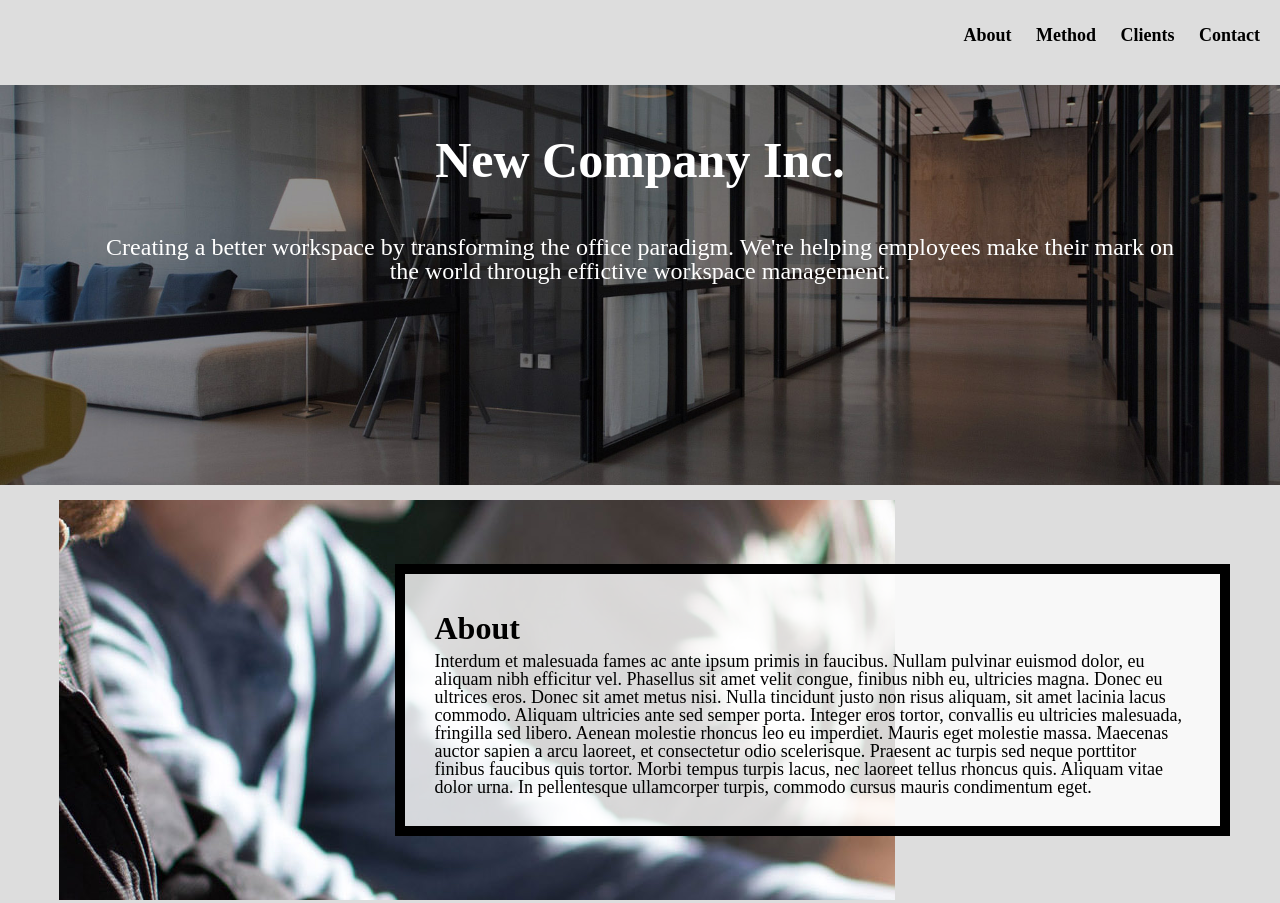
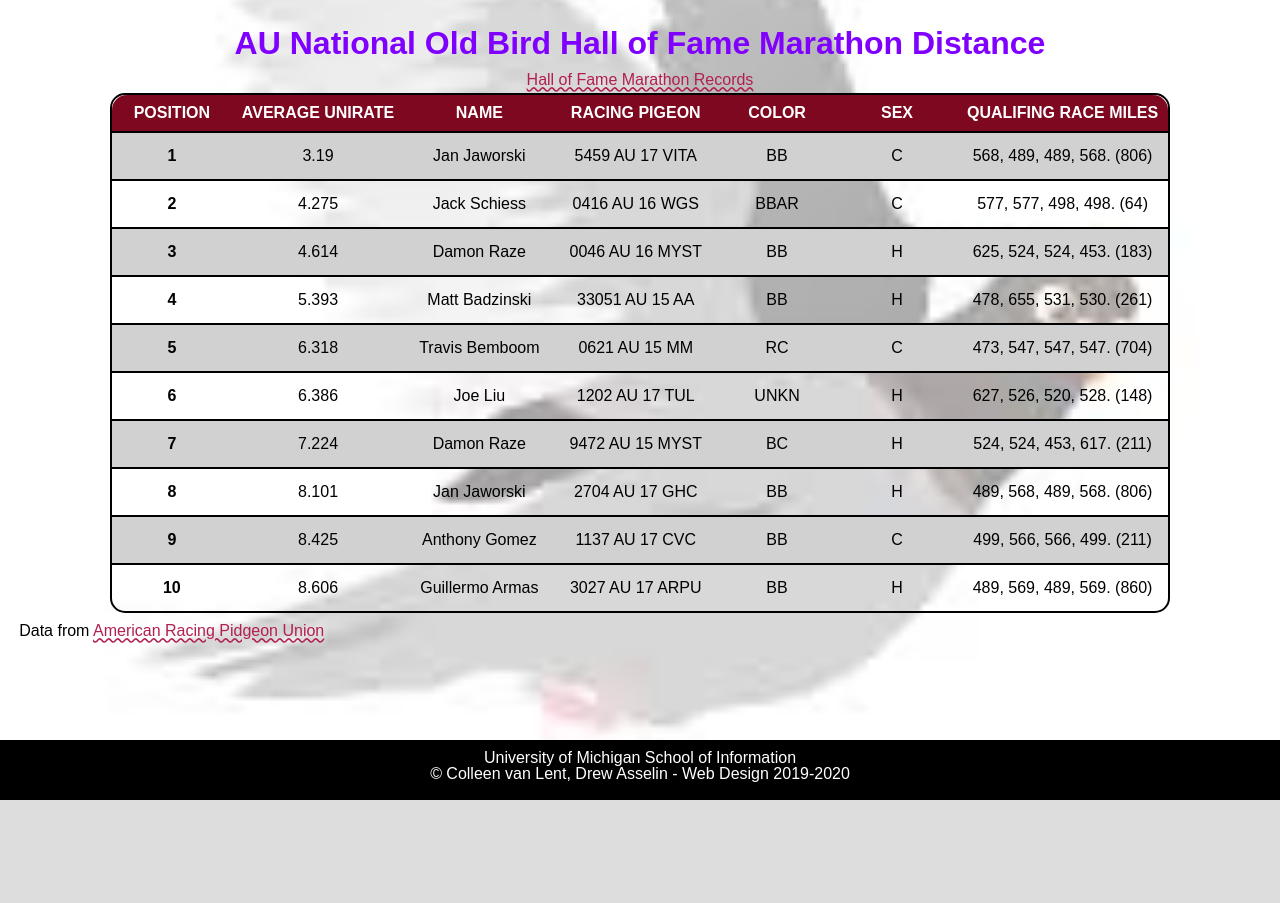
Before and after one commit to kaavyasamu/homework4, a plain HTML site: page index.html in a window 1280 px wide. Shown: the top 903 px of the page. After the commit the page ends 800 px from the top, so only its background shows below. Drawn offline with Linux system fonts and the light colour scheme; a web font is replaced by a local one.

Commit message:
Add files via upload

```diff
--- a/css/style.css
+++ b/css/style.css
@@ -1,178 +1,125 @@
-html{
-    scroll-behavior: smooth;
+/*STARTER CODE*/
+
+/*
+We have started some of the selectors for you.
+For others we have provided hints on what the selectors should be.
+There are some missing selectors.
+
+Make sure to learn what the starter code does!!
+*/
+
+body{
+  color: solid #000000;
+  font-family:'Andika', sans-serif;
+  font-size: 16px;
+  margin: 1.2em;
+  background-size: cover ;
+  background-position: center;
+  background-image: url("../images/pigeon-background.JPEG");
+  background-repeat: no-repeat;
+  background-color: #DDDDDD;
 }
 
-body{
-  background-color: #ddd;
-  font-size: 18px;
-  margin: 0;
-  padding: 0;
+main{
+  margin-bottom: 100px;
 }
 
 h1{
-  font-size: 50px;
-  line-height: 1;
-  padding: 50px 0;
+  color: #8000FF;
+  font-size: 2em;
+  line-height: 1.5;
   text-align: center;
 }
 
-h2{
-  font-size: 32px;
-  line-height: 1.5;
+caption{
+  margin:5px 0px;
 }
 
-nav li{
-  display:inline;
-  padding-right:20px;
+p{
+  font-size: 16px;
+  color:solid #000000;
+  padding-top: 10px;
 }
 
-nav a{
-  color: #000000;
-  font-weight: bold;
-  text-decoration: none;
+a:link{
+  font-size: 16px;
+  color: #B21F50;
+  text-decoration-style: wavy;
 }
 
-nav a:hover{
-  text-decoration: underline;
+table{
+    border: 2px solid #000000;
+    margin: 0 auto;
+    border-radius: 15px;
+    border-collapse: separate;
 }
 
-.skip a{
-  background: #FFFFFF;
-  left: 0;
-  padding: 6px;
-  -webkit-transition: top 1s ease-out;
-  transition: top 1s ease-out;
-  z-index: 1;
-  position: absolute;
-  top: -40px;
-  overflow: hidden;
+thead th:first-child{
+  border-radius:15px 0 0 0;
 }
 
-/* https://accessibility.psu.edu/skipnav/skiplinks/ */
+thead th:last-child{
+  border-radius: 0 15px 0 0;
+}
 
-.skip a:focus, .skip a:active{
-  position: relative;
-  overflow: visible;
-  top:0;
-  left:0;
+tbody tr:last-child th:first-child{
+  border-bottom-left-radius: 15px;
+
+}
+
+tbody tr:last-child td:last-child{
+  border-bottom-right-radius: 15px;
+}
+
+.colhead{
+  background-color: #7e0820;
+  color:  #FFFFFF;
+  min-width: 100px;
+  padding: 10px;
+  text-align: center;
+  text-transform: uppercase;
+}
+.rowhead{
+  border-top: 2px solid #000000;
+}
+
+/* tr{
+} */
+
+td{
+  padding: 15px;
+  text-align: center;
+  border-top: 2px solid #000000;
+
+}
+/*
+tr{
+  border: 2px solid black;
+} */
+
+tr:nth-child(odd){
+  background-color: #D1D1D1;
+}
+
+tr:nth-child(even){
+  background-color: transparent;
+}
+
+tr:hover{
+  background-color: rgba(126, 8, 32, .5);;
+}
+
+*:focus{
   border: 2px solid #000000;
 }
 
 footer{
-  background-color: #000000;
+  position:fixed;
+  left:0px;
+  bottom:0px;
+  width:100%;
+  background:#000000;
+  text-align:center;
   color: #FFFFFF;
-  grid-column: 1 / -1;  /*Can you explain what this does?*/
-  grid-row: 7 / auto;   /*Can you rewrite it?*/
-  padding-top: 30px;
-  text-align: center;
+  min-height: 60px;
 }
-
-nav{
-  background-color: #ddd;
-  padding: 20px 0;
-  text-align: left;
-  grid-row: 1/-1;
-
-
-}
-
-header{
-  background-attachment: fixed; /* Parallax effect */
-  background-position: center;  /* Parallax effect */
-  background-repeat: no-repeat; /* Parallax effect */
-  background-size: cover;       /* Parallax effect */
-  color: #FFFFFF;
-  height: 400px;                /* Parallax effect */
-  background-image: url("../images/header.jpg");
-  grid-column: 1/-1;
-  grid-row: 2;
-}
-
-header p{
-  color: #FFFFFF;
-  font-size: 24px;
-  padding: 0 100px;
-  text-align: center;
-}
-
-.container{
-  display: grid;
-  grid-template-columns: 100px 400px 100px;
-  grid-template-rows: 30px 5 auto 100px;
-  grid-row-gap: 15px;
-}
-
-nav{
-  grid-row: 1/1;
-  grid-column: 1/-1;
-}
-
-.about, .method, .clients, .contact{
-  grid-column: 2/span 1;
-
-}
-
-.about-image, .method-image, .clients-image, .contact-image{
-  grid-column: 1/-1;
-  max-height: 700px;
-  overflow: hidden;
-}
-
-.about, .about-image{
-  grid-row: 3/span 1;
-}
-
-.method, .method-image{
-  grid-row: 4/span 1;
-}
-
-.clients, .clients-image{
-  grid-row: 5/span 1;
-}
-
-.contact, .contact-image{
-  grid-row: 6/span 1;
-}
-
-.text-block{
-  background-color: rgba(255, 255, 255, .8);
-  border: 10px solid #000000;
-  padding: 30px;
-  justify-self: center;
-  align-self: center;
-}
-
-@media all and (min-width: 800px){
-
-  .container{
-  grid-template-columns: 59px auto 500px auto 50px;
-  grid-template-rows: 70px 400px 400px 400px 400px 400px 100px;
-  }
-
-  nav{
-    background-color: #ddd;
-    text-align: right;
-    padding: 35px 0px;
-    align-self: center;
-  }
-
-  .about, .clients, .method-image, .contact-image{
-    grid-column: 3/span 2;
-  }
-
-  .about-image, .clients-image, .method, .contact{
-    grid-column: 2/span 2;
-    }
-
-}  /*End the media query*/
-
-@media screen and (prefers-reduced-motion: reduce){
-  html{
-      scroll-behavior: auto; /* Removes scroll animation */
-  }
-
-  .skip a{
-    -webkit-transition: none;
-    transition: none;
-  }
-}
--- a/index.html
+++ b/index.html
@@ -1,65 +1,151 @@
 <!DOCTYPE html>
 <html lang="en">
   <head>
-    <meta charset="utf-8">
-    <meta name="viewport" content="width=device-width, initial-scale=1.0">
+    <meta charset="UTF-8">
     <link rel="stylesheet" type="text/css" href="css/html5reset.css">
     <link rel="stylesheet" type="text/css" href="css/style.css">
-    <title>New Company Inc.</title>
+    <link href="https://fonts.googleapis.com/css?family=Andika&display=swap" rel="stylesheet">
+    <link rel="shortcut icon" type="image/png" href="images/pigeon-icon.png"/>
+
+
+    <!-- Image by <a href="https://pixabay.com/users/chiplanay-1971251/?utm_source=link-attribution&amp;utm_medium=referral&amp;utm_campaign=image&amp;utm_content=3303111">chiplanay</a> from <a href="https://pixabay.com/?utm_source=link-attribution&amp;utm_medium=referral&amp;utm_campaign=image&amp;utm_content=3303111">Pixabay</a> -->
+    <title>AU National Old Bird Hall of Fame Marathon Distance</title>
   </head>
+  <!-- ***************************************
+  * Tips!
+  *
+  * Remember there are two parts of a table - thead and tbody!
+  *        This will be helpful to remember when making rounded corners.
+  *
+  * Classes that are in-line are helpful for formatting the parts you want.
+  *        But what if you want to format something programmatically? Remember Psuedoclasses!
+  *
+  * Setting background images in CSS can be alittle tricky. Double-check the formatting!
+  *        It works a litle differently than adding images in HTML
+  *
+  * Remember you want the footer to always be at the very bottom of the page.
+  *        Remember the different kinds of positining. You also might want to look at the margins for the main section!
+  *
+  * Using web fonts requires two parts - one goes in the HTML and one goes in the CSS
+  *
+  * You can do it! (*•̀ᴗ•́*)و
+  ******************************************** -->
   <body>
+    <header>
+      <h1>AU National Old Bird Hall of Fame Marathon Distance</h1>
+    </header>
     <main>
-    <div class="skip"><a href="#main">Skip to Main Content</a></div>
-    <div class="container">
-      <nav>
-        <ul>
-          <li><a href="#about">About</a></li>
-          <li><a href="#method">Method</a></li>
-          <li><a href="#clients">Clients</a></li>
-          <li><a href="#contact">Contact</a></li>
-        </ul>
-      </nav>
-      <header id="main">
-    <h1>New Company Inc.</h1>
-    <p>Creating a better workspace by transforming the office paradigm. We're helping employees make their mark on the world through effictive workspace management.</p>
-    </header>
-    <div class="about-image">
-      <img src="images/about.jpg" alt="Person with pen sitting next to other person."/>
-    </div>
-    <div class="about text-block">
-      <a id="about"></a>
-      <h2>About</h2>
-      <p>Interdum et malesuada fames ac ante ipsum primis in faucibus. Nullam pulvinar euismod dolor, eu aliquam nibh efficitur vel. Phasellus sit amet velit congue, finibus nibh eu, ultricies magna. Donec eu ultrices eros. Donec sit amet metus nisi. Nulla tincidunt justo non risus aliquam, sit amet lacinia lacus commodo. Aliquam ultricies ante sed semper porta. Integer eros tortor, convallis eu ultricies malesuada, fringilla sed libero. Aenean molestie rhoncus leo eu imperdiet. Mauris eget molestie massa. Maecenas auctor sapien a arcu laoreet, et consectetur odio scelerisque. Praesent ac turpis sed neque porttitor finibus faucibus quis tortor. Morbi tempus turpis lacus, nec laoreet tellus rhoncus quis. Aliquam vitae dolor urna. In pellentesque ullamcorper turpis, commodo cursus mauris condimentum eget.</p>
-    </div>
-    <div class="method-image">
-      <img src="images/method.jpg" alt="Notebooks and other materials on table with hand resting on notebook."/>
-    </div>
-    <div class="method text-block">
-      <a id="method"></a>
-      <h2>Method</h2>
-      <p>Praesent eu lorem sed eros pellentesque tincidunt. Duis nec dapibus dui. Curabitur cursus dapibus lectus, at molestie ipsum hendrerit eget. Aliquam magna ipsum, gravida et ligula id, tincidunt facilisis arcu. In blandit, magna a pretium mollis, mauris odio cursus eros, tempor rutrum diam est non enim. Nunc porttitor imperdiet placerat. Mauris aliquam, purus nec viverra placerat, ipsum est sollicitudin ipsum, vel lacinia justo justo rutrum libero.</p>
-    </div>
-    <div class="clients-image">
-      <img src="images/clients.jpg" alt="Man sitting at table with books."/>
-    </div>
-    <div class="clients text-block">
-      <a id="clients"></a>
-      <h2>Clients</h2>
-      <p>Nullam accumsan efficitur accumsan. Nunc arcu ante, iaculis nec leo vel, iaculis cursus odio. Vestibulum at elit eu nisi finibus placerat ac a lorem. Donec congue iaculis quam, non tempor ipsum accumsan et. Duis risus tellus, maximus sit amet varius pulvinar, faucibus in orci. Morbi ac placerat lectus. Sed leo augue, fringilla eu viverra auctor, dapibus vitae odio. Quisque non porttitor sem, vitae dictum tortor. Maecenas interdum sollicitudin mattis. Pellentesque accumsan elit eget placerat finibus. Phasellus eget elit quis est mattis porta non non metus. Pellentesque lacus dui, tempor ac elit at, convallis ultricies velit. Fusce viverra dui dui, vitae feugiat erat ornare sit amet. Maecenas diam ligula, venenatis id dignissim et, convallis non tellus. Aenean vehicula laoreet vehicula.</p>
-    </div>
-    <div class="contact-image">
-      <img src="images/contact.jpg" alt="Man speaking on the phone."/>
-    </div>
-    <div class="contact text-block">
-      <a id="contact"></a>
-      <h2>Contact</h2>
-      <p>Etiam dolor ex, vehicula nec augue in, lobortis volutpat turpis. Pellentesque vel vestibulum metus. Nam luctus porta sapien a malesuada. Nunc porttitor imperdiet placerat. Mauris aliquam, purus nec viverra placerat, ipsum est sollicitudin ipsum, vel lacinia justo justo rutrum libero.</p>
-    </div>
+      <table>
+        <caption><a href = "https://pigeon-ndb.com/results/">Hall of Fame Marathon Records</a></caption>
+      <thead>
+        <tr>
+          <th scope="col" class="colhead">Position</th>
+          <th scope="col" class="colhead">Average Unirate</th>
+          <th scope="col" class="colhead">Name</th>
+          <th scope="col" class="colhead">Racing Pigeon</th>
+          <th scope="col" class="colhead">Color</th>
+          <th scope="col" class="colhead">Sex</th>
+          <th scope="col" class="colhead">Qualifing Race Miles</th>
+        </tr>
+      </thead>
+      <tbody>
+       <tr>
+         <th scope="row" class="rowhead">1</th>
+         <td>3.19</td>
+         <td>Jan Jaworski</td>
+         <td>5459 AU 17 VITA</td>
+         <td>BB</td>
+         <td>C</td>
+         <td>568, 489, 489, 568. (806)</td>
+       </tr>
+       <tr>
+         <th scope="row" class="rowhead">2</th>
+         <td>4.275</td>
+         <td>Jack Schiess</td>
+         <td>0416 AU 16 WGS</td>
+         <td>BBAR</td>
+         <td>C</td>
+         <td>577, 577, 498, 498. (64)</td>
+       </tr>
+       <tr>
+         <th scope="row" class="rowhead">3</th>
+         <td>4.614</td>
+         <td>Damon Raze</td>
+         <td>0046 AU 16 MYST</td>
+         <td>BB</td>
+         <td>H</td>
+         <td>625, 524, 524, 453. (183)</td>
+       </tr>
+       <tr>
+         <th scope="row" class="rowhead">4</th>
+         <td>5.393</td>
+         <td>Matt Badzinski</td>
+         <td>33051 AU 15 AA</td>
+         <td>BB</td>
+         <td>H</td>
+         <td>478, 655, 531, 530. (261)</td>
+       </tr>
+       <tr>
+         <th scope="row" class="rowhead">5</th>
+         <td>6.318</td>
+         <td>Travis Bemboom</td>
+         <td>0621 AU 15 MM</td>
+         <td>RC</td>
+         <td>C</td>
+         <td>473, 547, 547, 547. (704)</td>
+       </tr>
+       <tr>
+         <th scope="row" class="rowhead">6</th>
+         <td>6.386</td>
+         <td>Joe Liu</td>
+         <td>1202 AU 17 TUL</td>
+         <td>UNKN</td>
+         <td>H</td>
+         <td>627, 526, 520, 528. (148)</td>
+       </tr>
+       <tr>
+         <th scope="row" class="rowhead">7</th>
+         <td>7.224</td>
+         <td>Damon Raze</td>
+         <td>9472 AU 15 MYST</td>
+         <td>BC</td>
+         <td>H</td>
+         <td>524, 524, 453, 617. (211)</td>
+       </tr>
+       <tr>
+         <th scope="row" class="rowhead">8</th>
+         <td>8.101</td>
+         <td>Jan Jaworski</td>
+         <td>2704 AU 17 GHC</td>
+         <td>BB</td>
+         <td>H</td>
+         <td>489, 568, 489, 568. (806)</td>
+       </tr>
+       <tr>
+         <th scope="row" class="rowhead">9</th>
+         <td>8.425</td>
+         <td>Anthony Gomez</td>
+         <td>1137 AU 17 CVC</td>
+         <td>BB</td>
+         <td>C</td>
+         <td>499, 566, 566, 499. (211)</td>
+       </tr>
+       <tr>
+         <th scope="row" class="rowhead">10</th>
+         <td>8.606</td>
+         <td>Guillermo Armas</td>
+         <td>3027 AU 17 ARPU</td>
+         <td>BB</td>
+         <td>H</td>
+         <td>489, 569, 489, 569. (860)</td>
+       </tr>
+      </tbody>
+    </table>
+    <p class="datacite">Data from <a href="https://pigeon-ndb.com/results/hof">American Racing Pidgeon Union</a></p>
+    </main>
     <footer>
       <p>University of Michigan School of Information <br/>
         &copy; Colleen van Lent, Drew Asselin - Web Design 2019-2020</p>
     </footer>
-    </div>
-  </main>
   </body>
 </html>
```
Also changed, not shown: images/pigeon-background.JPEG (added), images/pigeon-icon.png (added), 2 other files.
